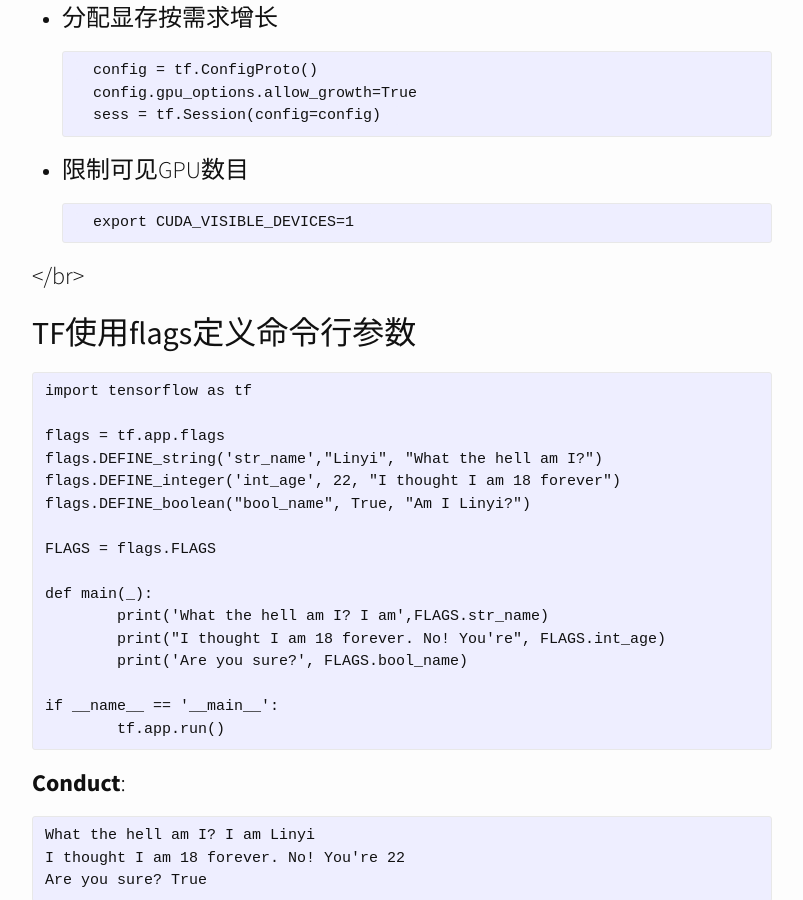
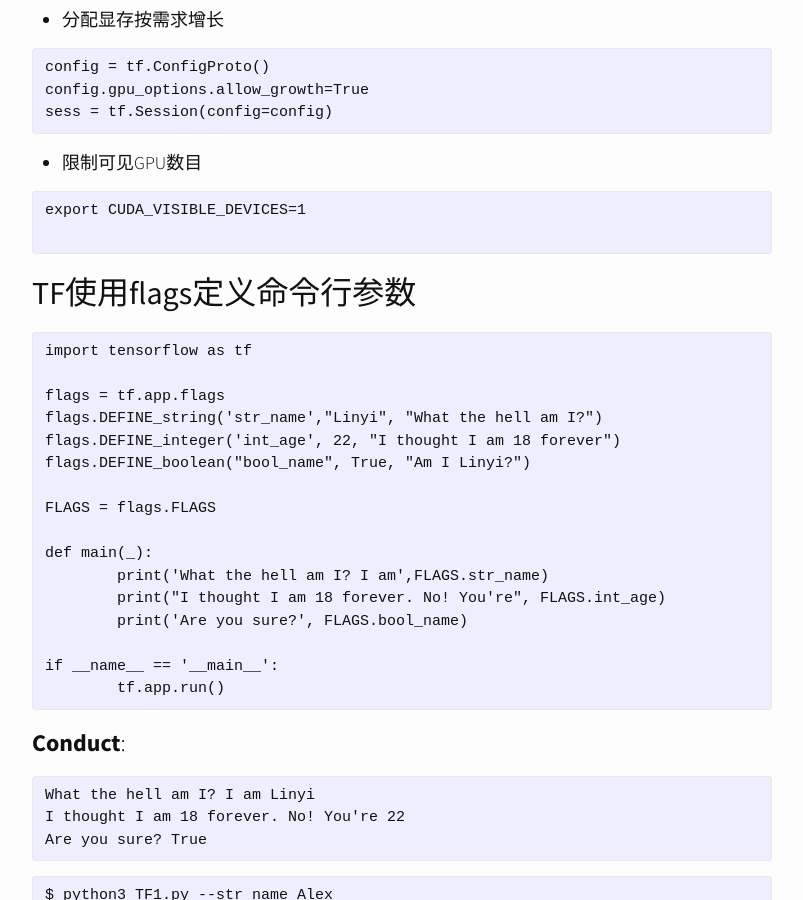
Before and after one commit to TalantoLinyi/TalantoLinyi.github.io, a Jekyll site: the page built from _posts/2018-03-21-Tensorflow-Learning-Note-1.md, in a window 1280 px wide and 900 px high, scrolled down 664 px. Shown: the whole window, without its empty margins (238-1041 px from the left). Built offline with Jekyll 4.4.1, drawn with Linux system fonts in a browser that asks for light colours; nearby versions of some CDN libraries.

Commit message:
Add files via upload

````diff
--- a/_posts/2018-03-21-Tensorflow-Learning-Note-1.md
+++ b/_posts/2018-03-21-Tensorflow-Learning-Note-1.md
@@ -4,7 +4,7 @@ title:  "Tensorflow Learning Note 1"
 date:   2018-03-21 15:00:00 +0800
 categories: Tensorflow
 ---
-## TF训练时的显存占用问题
+### TF训练时的显存占用问题
 
 选择单个GPU训练  所有的GPU显存都会被占满
 
@@ -14,19 +14,28 @@ Solution：
 
 * 指定分配的显存比例
 
-    	gpu_options=tf.GPUOptions(per_process_gpu_memory_fraction = 0.333)
-     	sess=tf.Session(config=tf.ConfigProto(gpu_options=gpu_options))
+```
+gpu_options=tf.GPUOptions(per_process_gpu_memory_fraction = 0.333)
+sess=tf.Session(config=tf.ConfigProto(gpu_options=gpu_options))
+```
 
 * 分配显存按需求增长
 
-		config = tf.ConfigProto()
-		config.gpu_options.allow_growth=True
-		sess = tf.Session(config=config)
+```
+config = tf.ConfigProto()
+config.gpu_options.allow_growth=True
+sess = tf.Session(config=config)
+```
+
 * 限制可见GPU数目
 
-		export CUDA_VISIBLE_DEVICES=1
+```
+export CUDA_VISIBLE_DEVICES=1
 
-</br>
+```
+
+
+
 ## TF使用flags定义命令行参数
 
 ```
@@ -47,6 +56,7 @@ def main(_):
 if __name__ == '__main__':
 	tf.app.run()
 ```
+
 **Conduct**:
 
 ```
````
